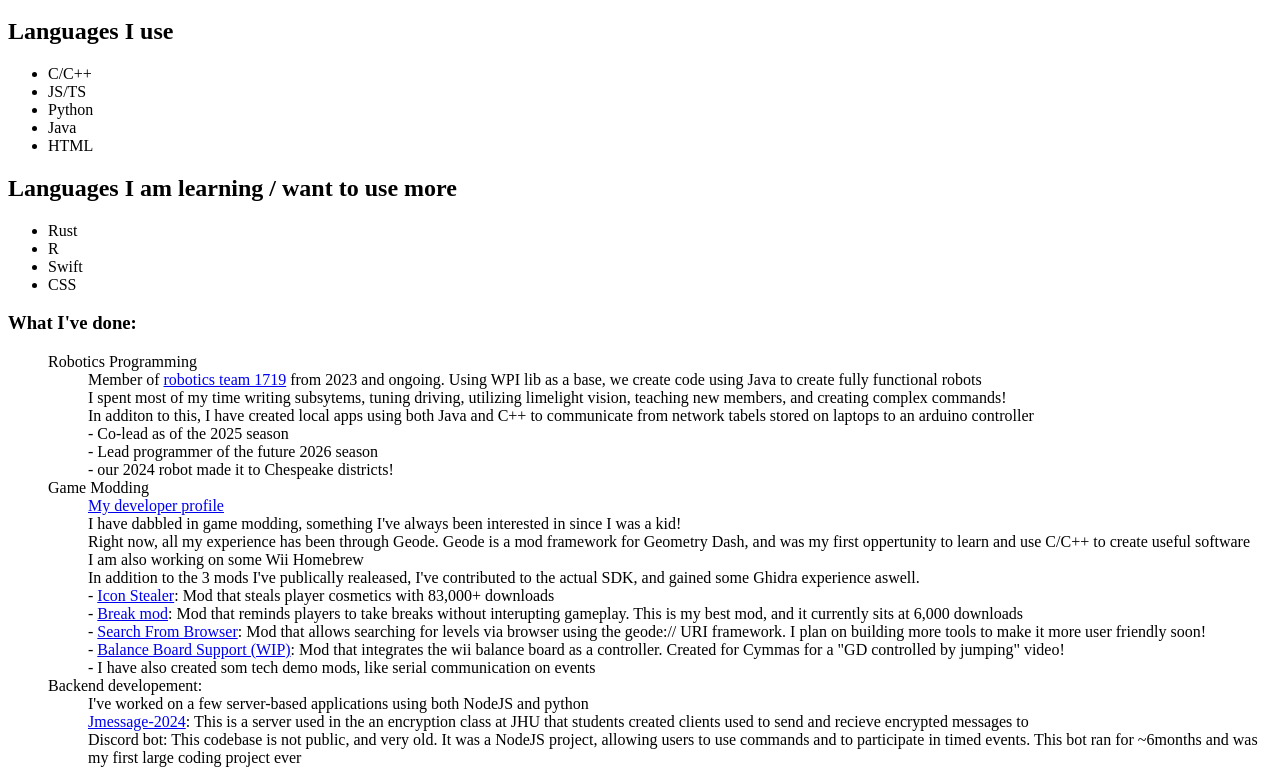
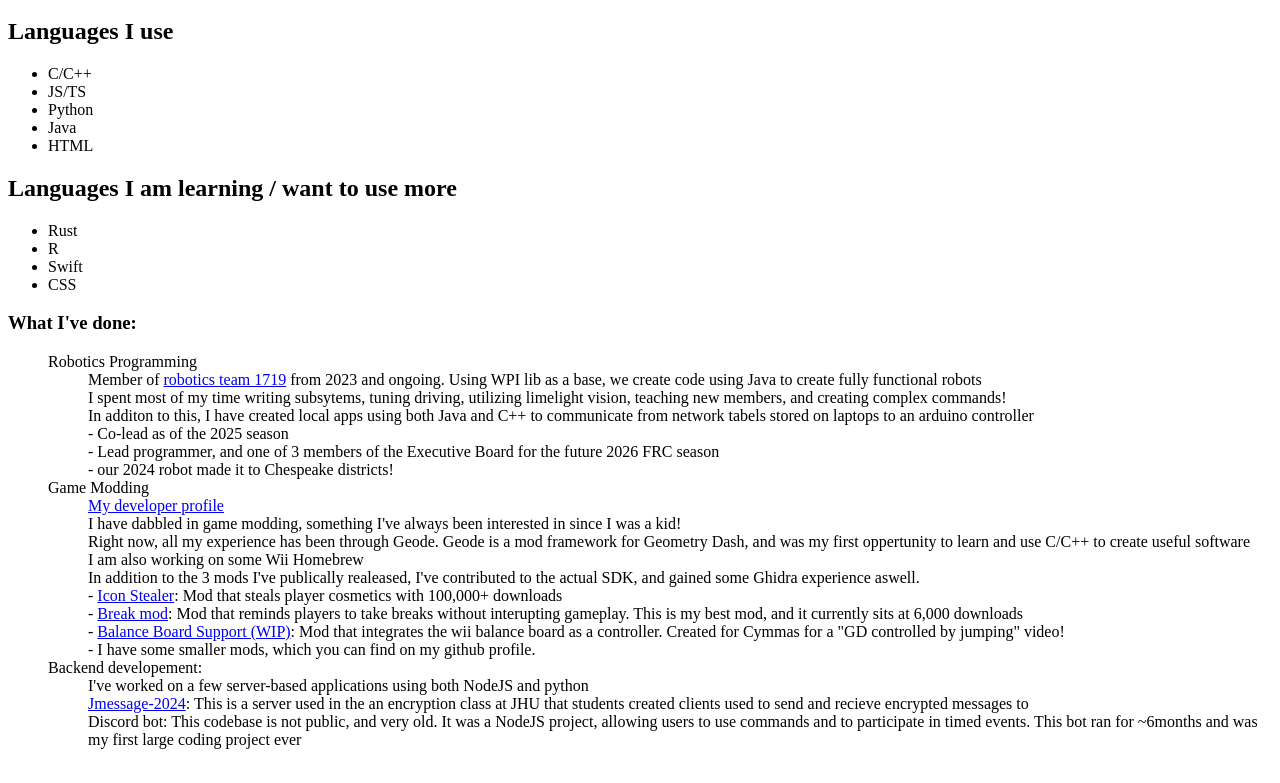
Before and after one commit to Hbg1010/Hbg1010.github.io, a plain HTML site: page index.html in a window 1280 px wide. Shown: the part 109-892 px from the top of the page. Drawn offline with Linux system fonts and the light colour scheme.

Commit message:
Update index.html

```diff
--- a/index.html
+++ b/index.html
@@ -34,7 +34,7 @@
     <dd>I spent most of my time writing subsytems, tuning driving, utilizing limelight vision, teaching new members, and creating complex commands!</dd>
     <dd>In additon to this, I have created local apps using both Java and C++ to communicate from network tabels stored on laptops to an arduino controller</dd>
     <dd>- Co-lead as of the 2025 season</dd>
-    <dd>- Lead programmer of the future 2026 season</dd>
+    <dd>- Lead programmer, and one of 3 members of the Executive Board for the future 2026 FRC season</dd>
     <dd>- our 2024 robot made it to Chespeake districts!</dd>
     <dt>Game Modding</dt>
     <dd><a href="https://geode-sdk.org/developers/194">My developer profile</a></dd>
@@ -42,11 +42,10 @@
     <dd>Right now, all my experience has been through Geode. Geode is a mod framework for Geometry Dash, and was my first oppertunity to learn and use C/C++ to create useful software</dd>
     <dd>I am also working on some Wii Homebrew</dd>
     <dd>In addition to the 3 mods I've publically realeased, I've contributed to the actual SDK, and gained some Ghidra experience aswell.</dd>
-    <dd>- <a href="https://github.com/Hbg1010/Icon-Steal">Icon Stealer</a>: Mod that steals player cosmetics with 83,000+ downloads</dd>
+    <dd>- <a href="https://github.com/Hbg1010/Icon-Steal">Icon Stealer</a>: Mod that steals player cosmetics with 100,000+ downloads</dd>
     <dd>- <a href="https://github.com/Hbg1010/Break-Mod-Geode">Break mod</a>: Mod that reminds players to take breaks without interupting gameplay. This is my best mod, and it currently sits at 6,000 downloads</dd>
-    <dd>- <a href="https://github.com/Hbg1010/Geode-Search-From-Browser">Search From Browser</a>: Mod that allows searching for levels via browser using the geode:// URI framework. I plan on building more tools to make it more user friendly soon!</dd>
     <dd>- <a href="https://github.com/Hbg1010/Balance-Board-Keybinds">Balance Board Support (WIP)</a>: Mod that integrates the wii balance board as a controller. Created for Cymmas for a "GD controlled by jumping" video!</dd>
-    <dd>- I have also created som tech demo mods, like serial communication on events</dd>
+    <dd>- I have some smaller mods, which you can find on my github profile. </dd>
     <dt>Backend developement:</dt>
     <dd>I've worked on a few server-based applications using both NodeJS and python</dd>
     <dd><a href="https://github.com/matthewdgreen/jmessage-2024">Jmessage-2024</a>: This is a server used in the an encryption class at JHU that students created clients used to send and recieve encrypted messages to</dd>
```
